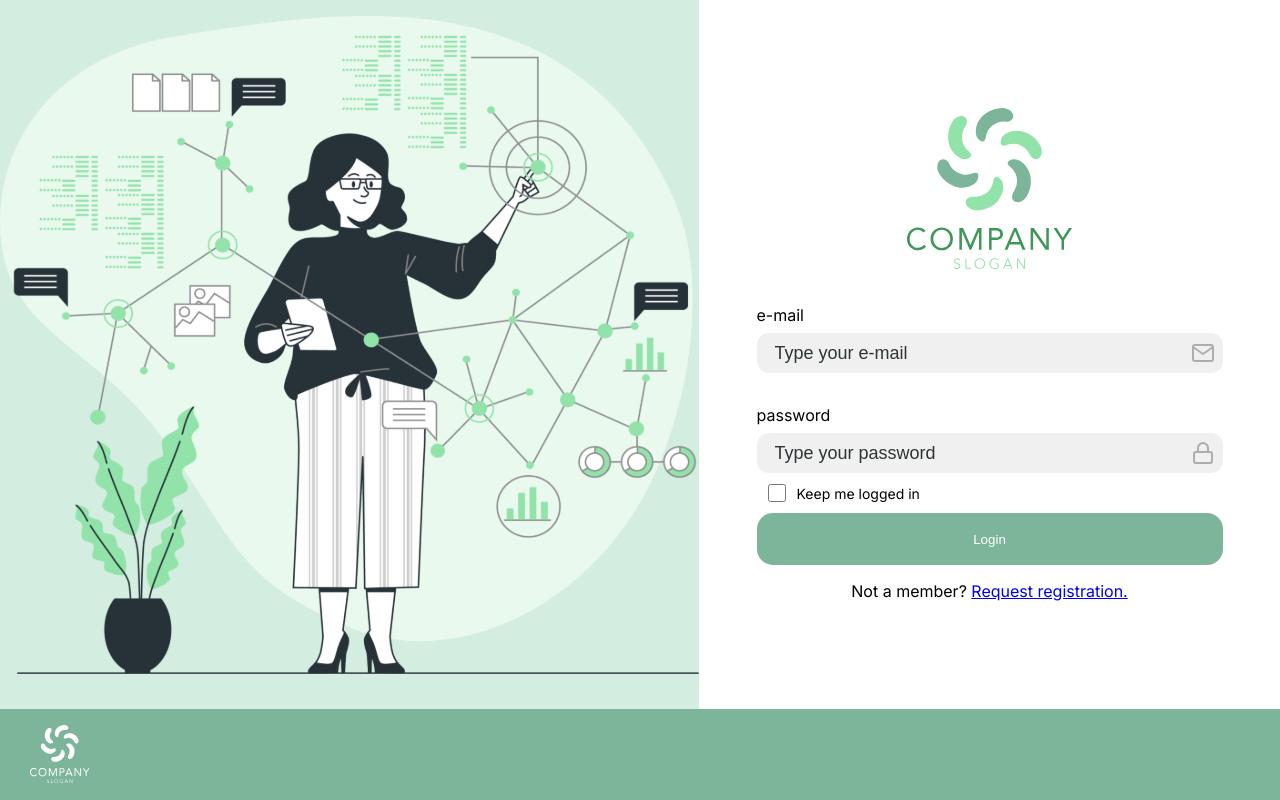
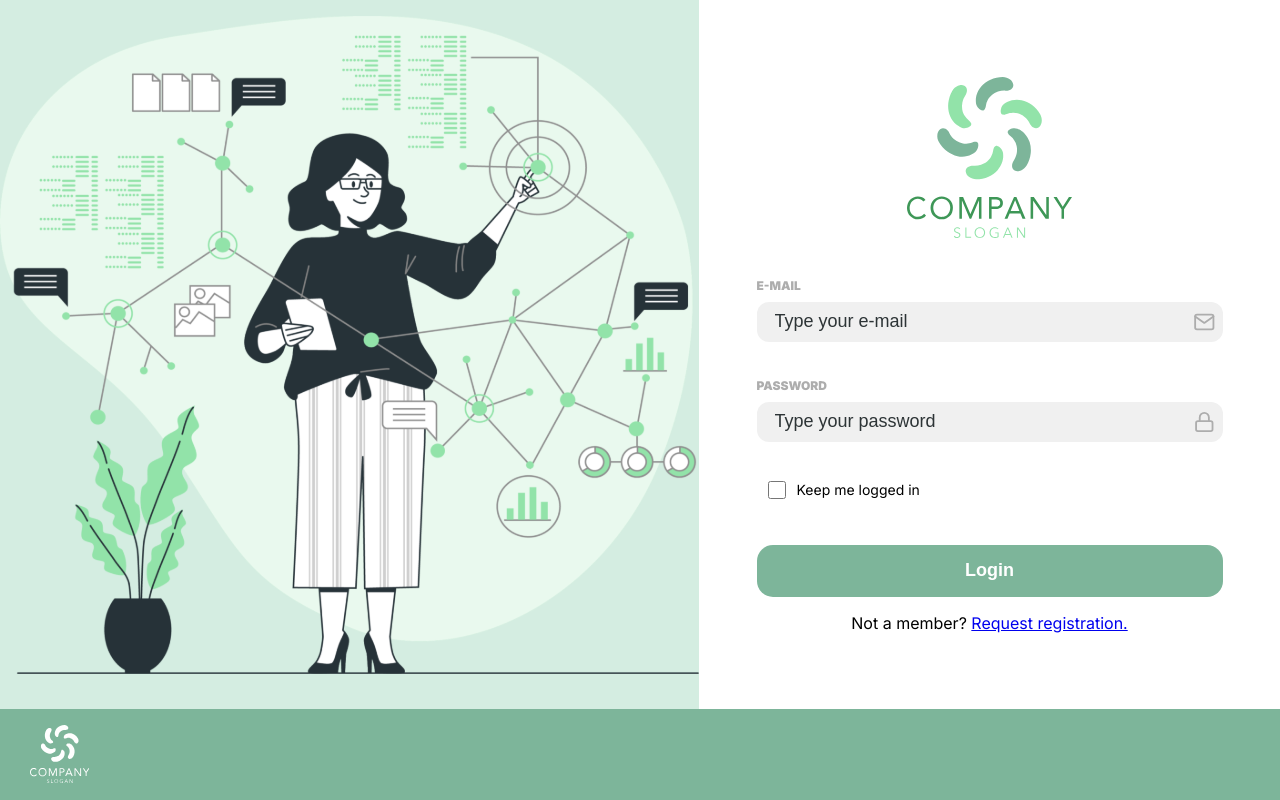
Before and after one commit to voskanvl/NEOCLAIMS, a React (Create React App) app: page /login in a window 1280 px wide. Built offline with nearby package versions, Linux system fonts and the light colour scheme.

Commit message:
fix styles

```diff
--- a/src/features/button/button.module.sass
+++ b/src/features/button/button.module.sass
@@ -1,5 +1,6 @@
 .submit
     width: 100%
+    margin-top: 35px
     &__control
         background: #7DB59A
         color: #fff
@@ -7,3 +8,6 @@
         border-radius: 16px
         width: 100%
         height: 52px
+        cursor: pointer
+        font-size: 18px
+        font-weight: 600
--- a/src/features/input/input.module.sass
+++ b/src/features/input/input.module.sass
@@ -6,22 +6,24 @@
         display: flex
         align-items: center
         justify-content: space-between
-        padding-left: 1em
         border-radius: 12px
         background: #F0F0F0
         border: none
         margin-top: 8px
+        flex: 1 1 100%
         & > svg
             width: 40px
         & > input
+            width: 100%
             border: none
             background: none
             font-size: 18px
             color: #2D3436
+            padding: 0.5em 1em
             &::placeholder
                 color: #2D3436
-        &__label
-            text-transform: uppercase
-            font-size: 12px
-            font-weight: 900
-            color: #ADADAD
+    &__label
+        text-transform: uppercase
+        font-size: 12px
+        font-weight: 900
+        color: #ADADAD
--- a/src/pages/login.module.sass
+++ b/src/pages/login.module.sass
@@ -25,6 +25,7 @@ svg
     width: 100%
     display: flex
     align-items: center
+    margin-top: 28px
     mt16
     &__input
         width: 18px
```
